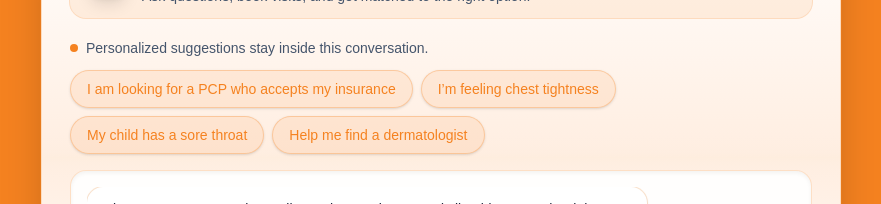
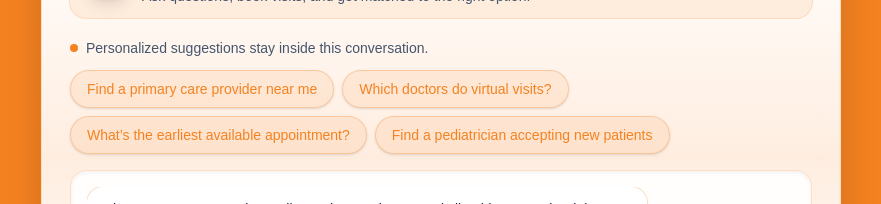
Before and after one commit to tyler-dingman/patient-scheduler, a Next.js app in the folder frontend/: page / in a window 1280 px wide. Shown: the part 134-338 px from the top of the page, without its empty margins (199-1080 px from the left). Built offline with nearby package versions, Linux system fonts and the light colour scheme; no server answers.

Commit message:
Update quick prompt examples

```diff
--- a/frontend/src/app/page.tsx
+++ b/frontend/src/app/page.tsx
@@ -158,10 +158,10 @@ export default function Page() {
   }
 
   const quickPrompts = [
-    "I am looking for a PCP who accepts my insurance",
-    "I’m feeling chest tightness",
-    "My child has a sore throat",
-    "Help me find a dermatologist",
+    "Find a primary care provider near me",
+    "Which doctors do virtual visits?",
+    "What’s the earliest available appointment?",
+    "Find a pediatrician accepting new patients",
   ];
 
   const insurancePlans = [
```
